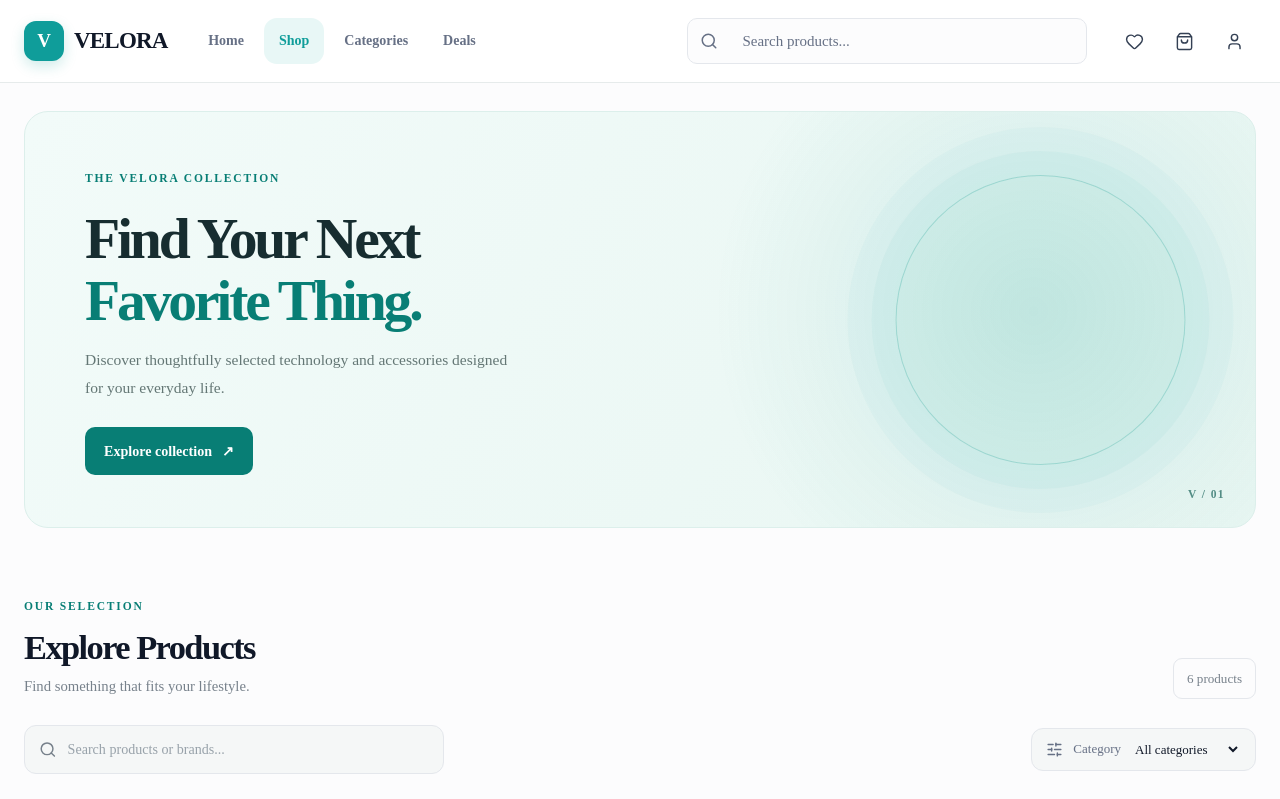
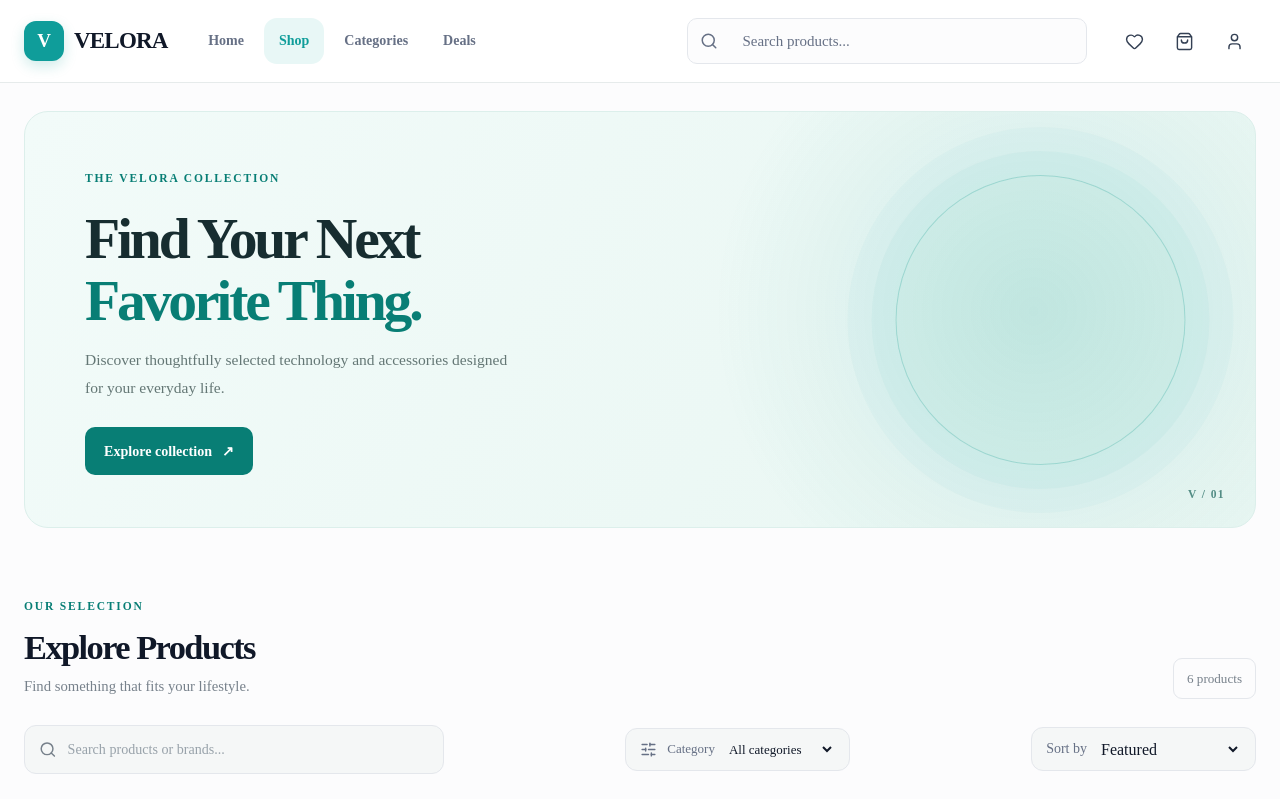
Before and after one commit to Lawzah-Saleh/e-commerce-store, a React (Vite) app: page /products in a window 1280 px wide. Shown: the top 799 px of the page. Built offline with nearby package versions, Linux system fonts and the light colour scheme.

Commit message:
adding sort features to products page

```diff
--- a/src/pages/Products/Products.css
+++ b/src/pages/Products/Products.css
@@ -470,3 +470,29 @@
     text-align: end;
   }
 }
+.products-sort {
+  display: flex;
+  align-items: center;
+  gap: 10px;
+  min-height: 44px;
+  padding: 0 14px;
+  border: 1px solid var(--color-border, #e5e7eb);
+  border-radius: 12px;
+  background: var(--color-surface, #fff);
+}
+
+.products-sort__label {
+  color: var(--color-text-muted, #6b7280);
+  font-size: 0.875rem;
+  white-space: nowrap;
+}
+
+.products-sort select {
+  min-width: 135px;
+  border: none;
+  outline: none;
+  background: transparent;
+  color: inherit;
+  font: inherit;
+  cursor: pointer;
+}
--- a/src/pages/Products/Products.tsx
+++ b/src/pages/Products/Products.tsx
@@ -14,12 +14,20 @@ const categories = [
   { label: 'Gaming', value: 'gaming' },
   { label: 'Smart Watches', value: 'smart-watches' },
 ];
+  const sortOptions = [
+    { label: 'Featured', value: 'featured' },
+    { label: 'Price: Low to High', value: 'price-asc' },
+    { label: 'Price: High to Low', value: 'price-desc' },
+    { label: 'Top Rated', value: 'rating' },
+    { label: 'Name: A to Z', value: 'name' },
+  ];
 
 export default function Products() {
   const [searchParams, setSearchParams] = useSearchParams();
 
   const searchTerm = searchParams.get('search') ?? '';
   const selectedCategory = searchParams.get('category') ?? '';
+  const sortBy = searchParams.get('sort') ?? 'featured';
   const normalizedSearch = searchTerm.trim().toLowerCase();
 
   const filteredProducts = products.filter((product) => {
@@ -32,7 +40,25 @@ export default function Products() {
 
     return matchesSearch && matchesCategory;
   });
+  const sortedProducts = [...filteredProducts].sort((a, b) => {
+    switch (sortBy) {
+      case 'price-asc':
+        return a.price - b.price;
 
+      case 'price-desc':
+        return b.price - a.price;
+
+      case 'rating':
+        return b.rating - a.rating;
+
+      case 'name':
+        return a.name.localeCompare(b.name);
+
+      default:
+        return Number(Boolean(b.isFeatured)) -
+          Number(Boolean(a.isFeatured));
+    }
+  });
   const selectedCategoryLabel =
     categories.find((category) => category.value === selectedCategory)
       ?.label ?? 'All categories';
@@ -62,7 +88,19 @@ export default function Products() {
       return nextParams;
     });
   }
+  function handleSortChange(value: string) {
+    setSearchParams((previousParams) => {
+      const nextParams = new URLSearchParams(previousParams);
 
+      if (value === 'featured') {
+        nextParams.delete('sort');
+      } else {
+        nextParams.set('sort', value);
+      }
+
+      return nextParams;
+    });
+  }
   function clearFilters() {
     setSearchParams({});
   }
@@ -170,11 +208,26 @@ export default function Products() {
               ))}
             </select>
           </label>
+          <label className="products-sort">
+            <span className="products-sort__label">Sort by</span>
+
+            <select
+              aria-label="Sort products"
+              value={sortBy}
+              onChange={(event) => handleSortChange(event.target.value)}
+            >
+              {sortOptions.map((option) => (
+                <option key={option.value} value={option.value}>
+                  {option.label}
+                </option>
+              ))}
+            </select>
+          </label>
         </div>
 
-        {filteredProducts.length > 0 ? (
+        {sortedProducts.length > 0 ? (
           <div className="products-grid">
-            {filteredProducts.map((product) => (
+            {sortedProducts.map((product) => (
               <ProductCard key={product.id} product={product} />
             ))}
           </div>
```
